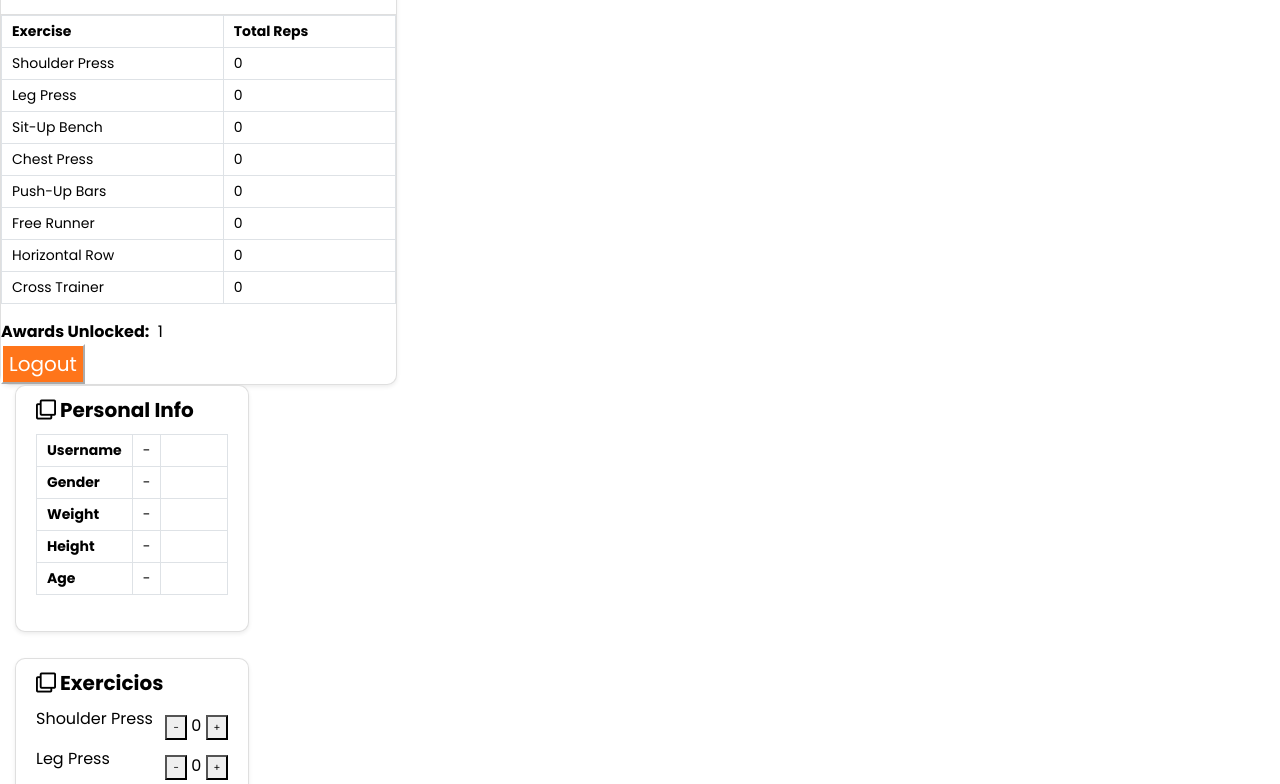
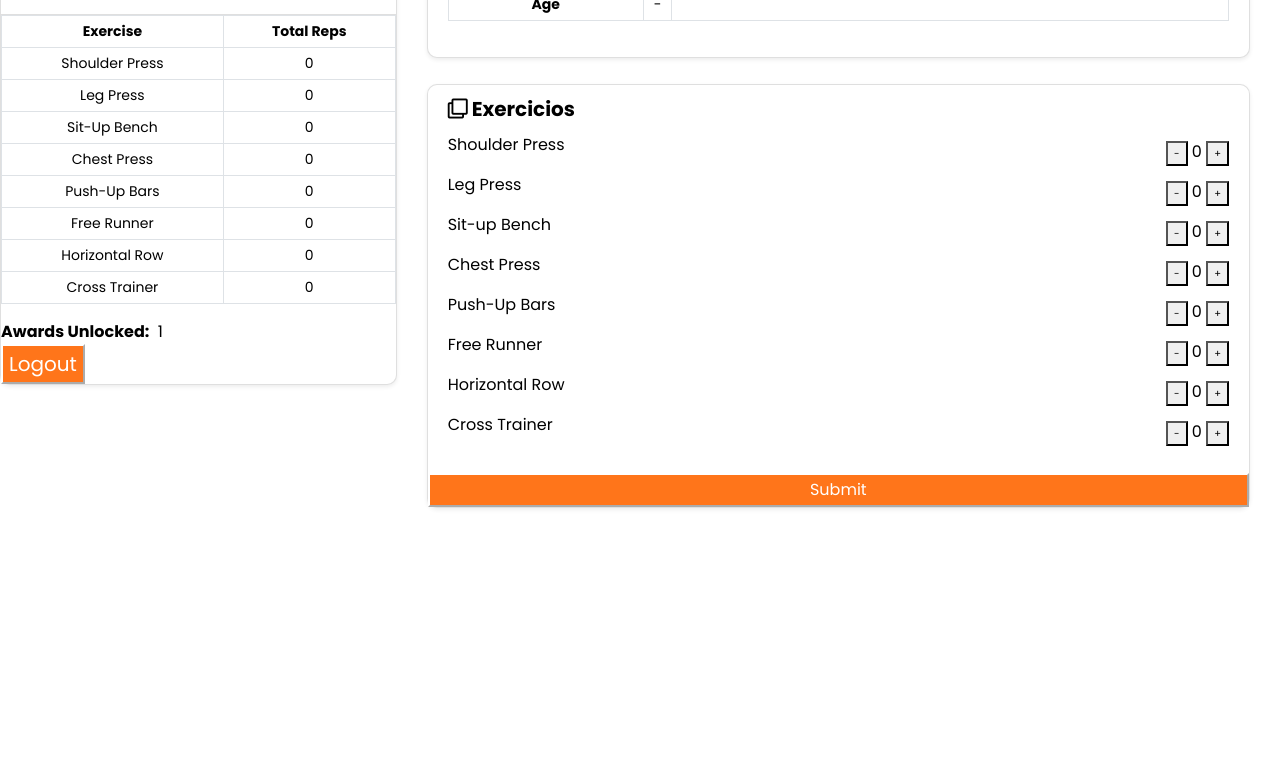
Before and after one commit to JoaoMarques03/FindGrind, a website: page public/perfil.html in a window 1280 px wide. Shown: the part 277-1061 px from the top of the page. After the commit the page ends 809 px from the top, so only its background shows below. Drawn offline with nearby package versions, Linux system fonts and the light colour scheme; no server answers.

Commit message:
Visual Changes

```diff
--- a/public/perfil.html
+++ b/public/perfil.html
@@ -88,6 +88,7 @@
                         <button id="logoutBtn">Logout</button>
                     </div>
                 </div>
+            </div>
             <div class="col-lg-8">
                 <div class="card shadow-sm">
                     <div class="card-header bg-transparent border-0">
@@ -96,27 +97,27 @@
                     <div class="card-body pt-0">
                         <table class="table table-bordered">
                             <tr>
-                                <th width="30%">Username</th>
+                                <th width="25%">Username</th>
                                 <td width="2%">-</td>
                                 <td id="username"></td>
                             </tr>
                             <tr>
-                                <th width="30%">Gender</th>
+                                <th width="25%">Gender</th>
                                 <td width="2%">-</td>
                                 <td id="gender"></td>
                             </tr>
                             <tr>
-                                <th width="30%">Weight</th>
+                                <th width="25%">Weight</th>
                                 <td width="2%">-</td>
                                 <td id="weight"></td>
                             </tr>
                             <tr>
-                                <th width="30%">Height</th>
+                                <th width="25%">Height</th>
                                 <td width="2%">-</td>
                                 <td id="height"></td>
                             </tr>
                             <tr>
-                                <th width="30%">Age</th>
+                                <th width="25%">Age</th>
                                 <td width="2%">-</td>
                                 <td id="age"></td>
                             </tr>
@@ -199,7 +200,6 @@
                                 <button id="decrease8">-</button>
                                 <span id="count8">0</span>
                                 <button id="increase8">+</button>
-
                             </div>
                         </div>
                     </div>
@@ -210,6 +210,9 @@
     </div>
 </div>
 
+<script src="https://code.jquery.com/jquery-3.5.1.slim.min.js"></script>
+<script src="https://stackpath.bootstrapcdn.com/bootstrap/4.5.2/js/bootstrap.min.js"></script>
+
 <script src="javascript/perfil.js"></script>
 
 </html>
--- a/public/stylesheets/perfil.css
+++ b/public/stylesheets/perfil.css
@@ -41,6 +41,7 @@ body {
     font-size: 14px;
     padding: 5px 10px;
     color: #000;
+    text-align: center;
 }
 
 
```
Lines whose indentation alone changed are shown as unchanged.
